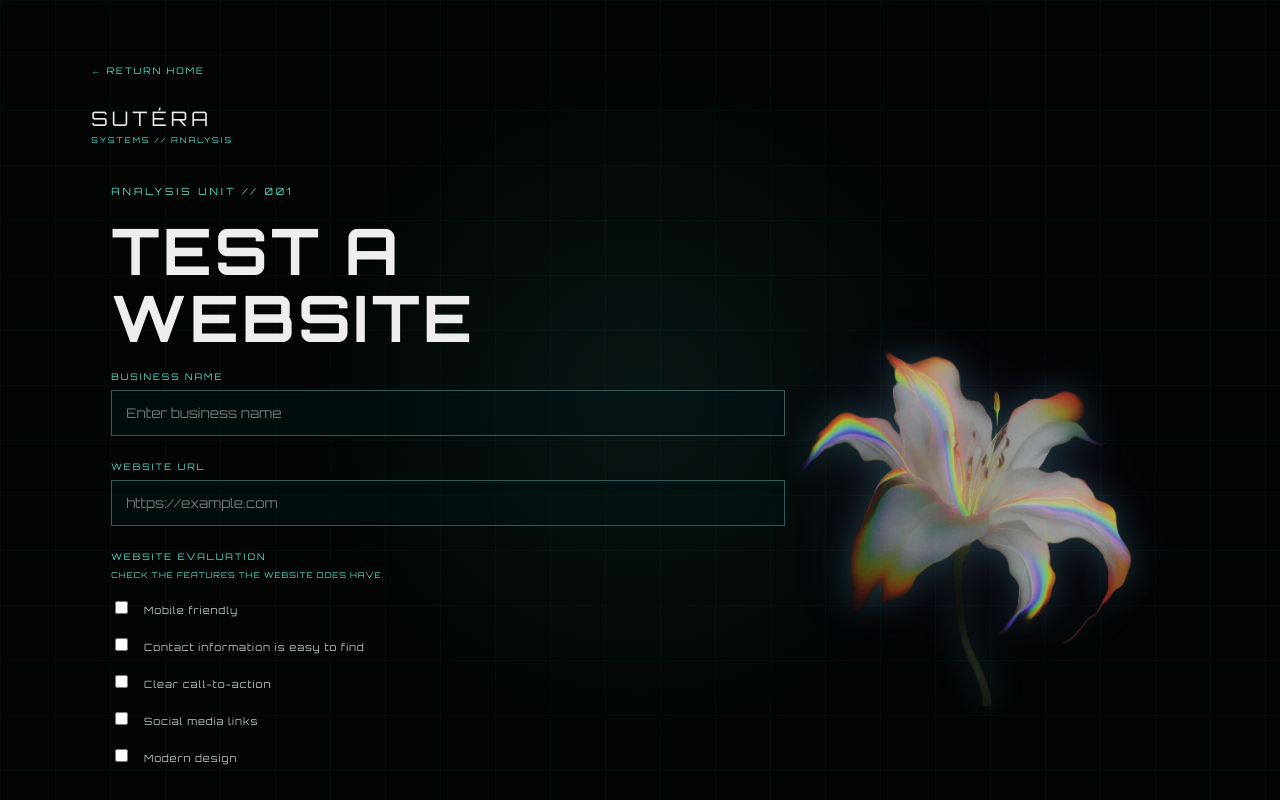
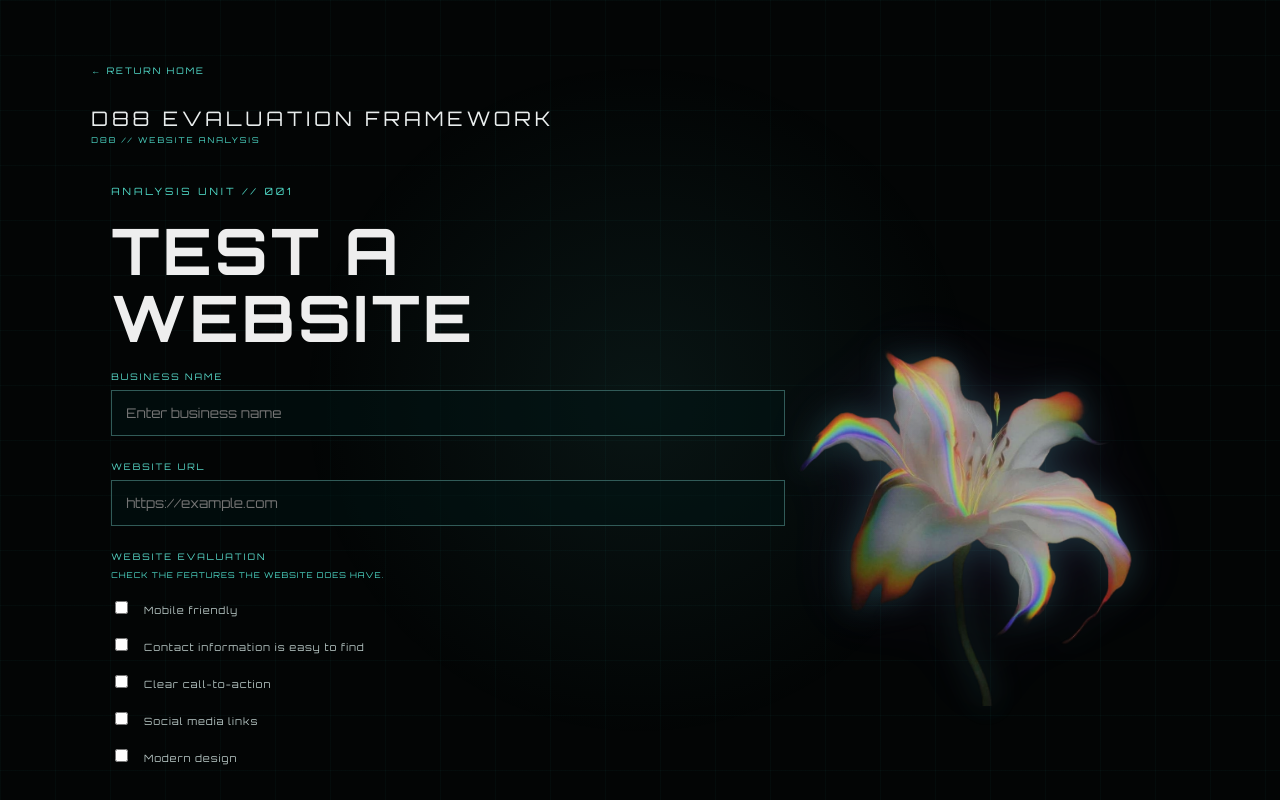
Before and after one commit to aeaklyps/website_opportunity_calculator, a plain HTML site: page tester.html in a window 1280 px wide. Shown: the top 800 px of the page. Drawn offline with Linux system fonts and the light colour scheme.

Commit message:
Update title and branding in tester.html

```diff
--- a/tester.html
+++ b/tester.html
@@ -1,7 +1,7 @@
 <!DOCTYPE html>
 <html>
 <head>
-    <title>SUTÉRA — Test Website</title>
+    <title>D88 Evaluation Framework — Test Website</title>
     <link rel="stylesheet" href="style.css">
 
     <link href="https://fonts.googleapis.com/css2?family=Orbitron:wght@400;500;600;700&display=swap" rel="stylesheet">
@@ -16,8 +16,8 @@
         <a href="index.html" class="back-link">← RETURN HOME</a>
 
         <div class="brand">
-            SUTÉRA
-            <span>SYSTEMS // ANALYSIS</span>
+            D88 EVALUATION FRAMEWORK
+            <span>D88 // WEBSITE ANALYSIS</span>
         </div>
 
         <div class="page-layout">
@@ -32,6 +32,7 @@
 
                 <input
                     id="business"
+                    type="text"
                     placeholder="Enter business name"
                 >
 
@@ -39,6 +40,7 @@
 
                 <input
                     id="website"
+                    type="text"
                     placeholder="https://example.com"
                 >
 
```
